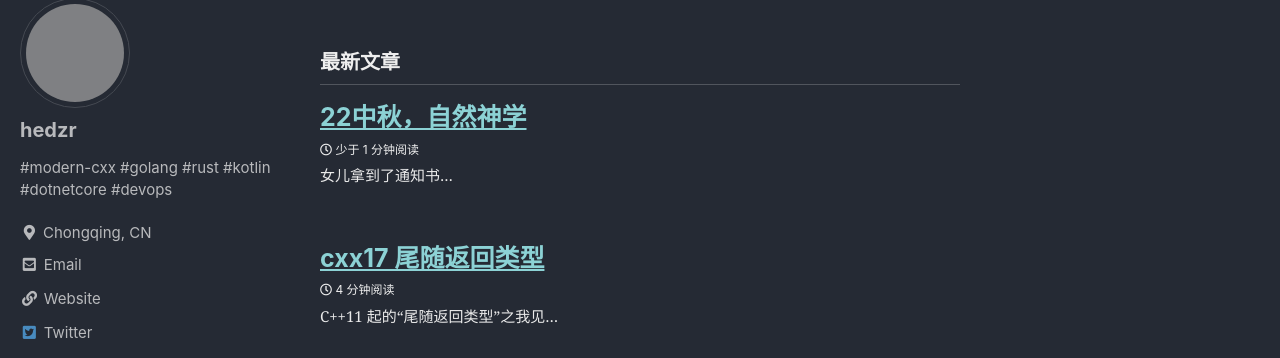
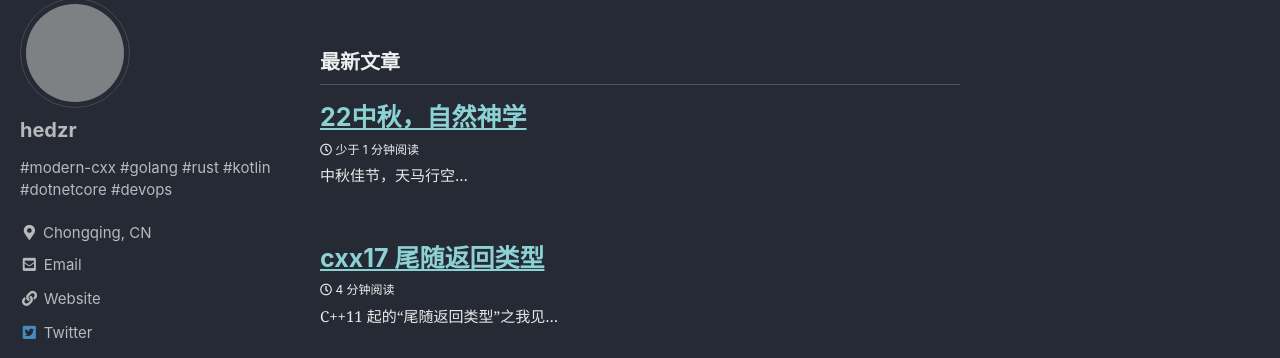
Before and after one commit to hedzr/hedzr.github.io, a Jekyll site: the page built from index.html, in a window 1280 px wide and 900 px high. Shown: the part 117-475 px from the top of the window. Built offline with Jekyll 4.4.1, drawn with Linux system fonts in a browser that asks for light colours; cached includes are drawn as plain includes; some web fonts are replaced; the list of posts is cut into pages by our own code; grey boxes are pictures that could not be loaded.

Commit message:
update excerpt

```diff
--- a/_posts/2022-09-09-the-mid-autumn-festival-day.md
+++ b/_posts/2022-09-09-the-mid-autumn-festival-day.md
@@ -13,7 +13,7 @@ header:
   overlay_image: /assets/images/unsplash-gallery-image-1-th.jpg
   overlay_filter: rgba(16, 16, 32, 0.73)
 excerpt: >-
-  女儿拿到了通知书...
+  中秋佳节，天马行空...
 ---
 
 
```
